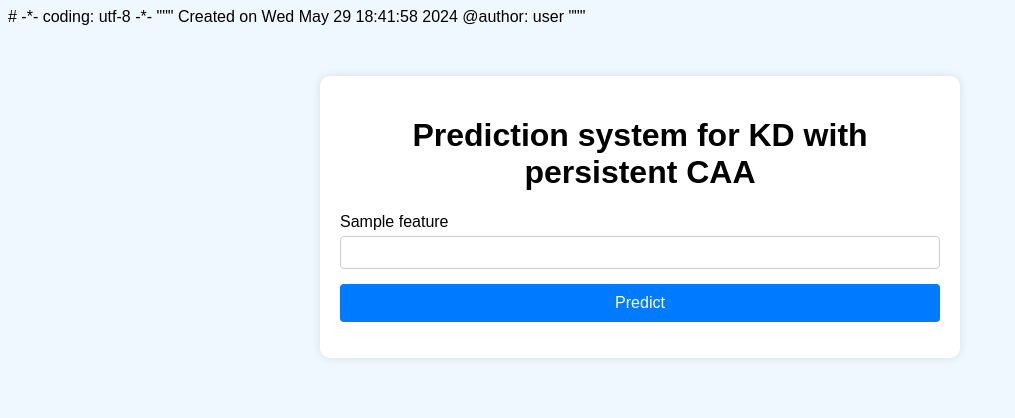
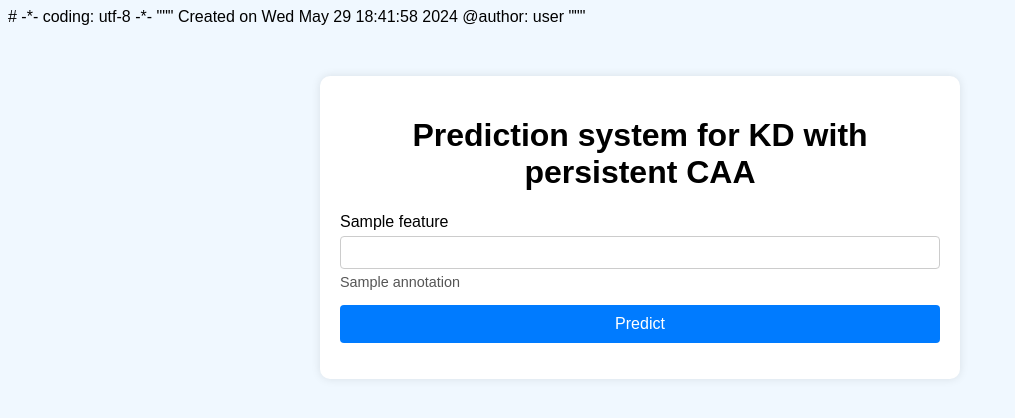
Before and after one commit to xyf19912015/myapp-flask, a Flask app: template templates/index.html in a window 1280 px wide. Shown: the top 418 px of the page, without its empty margins (0-1015 px from the left). Run offline with Flask 3, Linux system fonts and the light colour scheme; the template is opened without the code that fills it: most values are stand-ins (such as "Sample title", 1, 10 or a date in 2020); parts of the project's set-up code (start-up, migrations or seed data) failed here and were passed over.

Commit message:
Update index.html

```diff
--- a/templates/index.html
+++ b/templates/index.html
@@ -20,6 +20,7 @@ Created on Wed May 29 18:41:58 2024
         label { display: block; margin-bottom: 5px; }
         input[type="text"] { width: 100%; padding: 8px; border: 1px solid #ccc; border-radius: 4px; }
         button { width: 100%; padding: 10px; background-color: #007bff; border: none; border-radius: 4px; color: white; font-size: 16px; }
+        .annotation { font-size: 0.9em; color: #555; margin-top: 5px; }
     </style>
 </head>
 <body>
@@ -30,6 +31,7 @@ Created on Wed May 29 18:41:58 2024
             <div class="form-group">
                 <label for="{{ feature }}">{{ feature }}</label>
                 <input type="text" id="{{ feature }}" name="{{ feature }}" required>
+                <div class="annotation">{{ annotations[feature] }}</div>
             </div>
             {% endfor %}
             <button type="submit">Predict</button>
```
